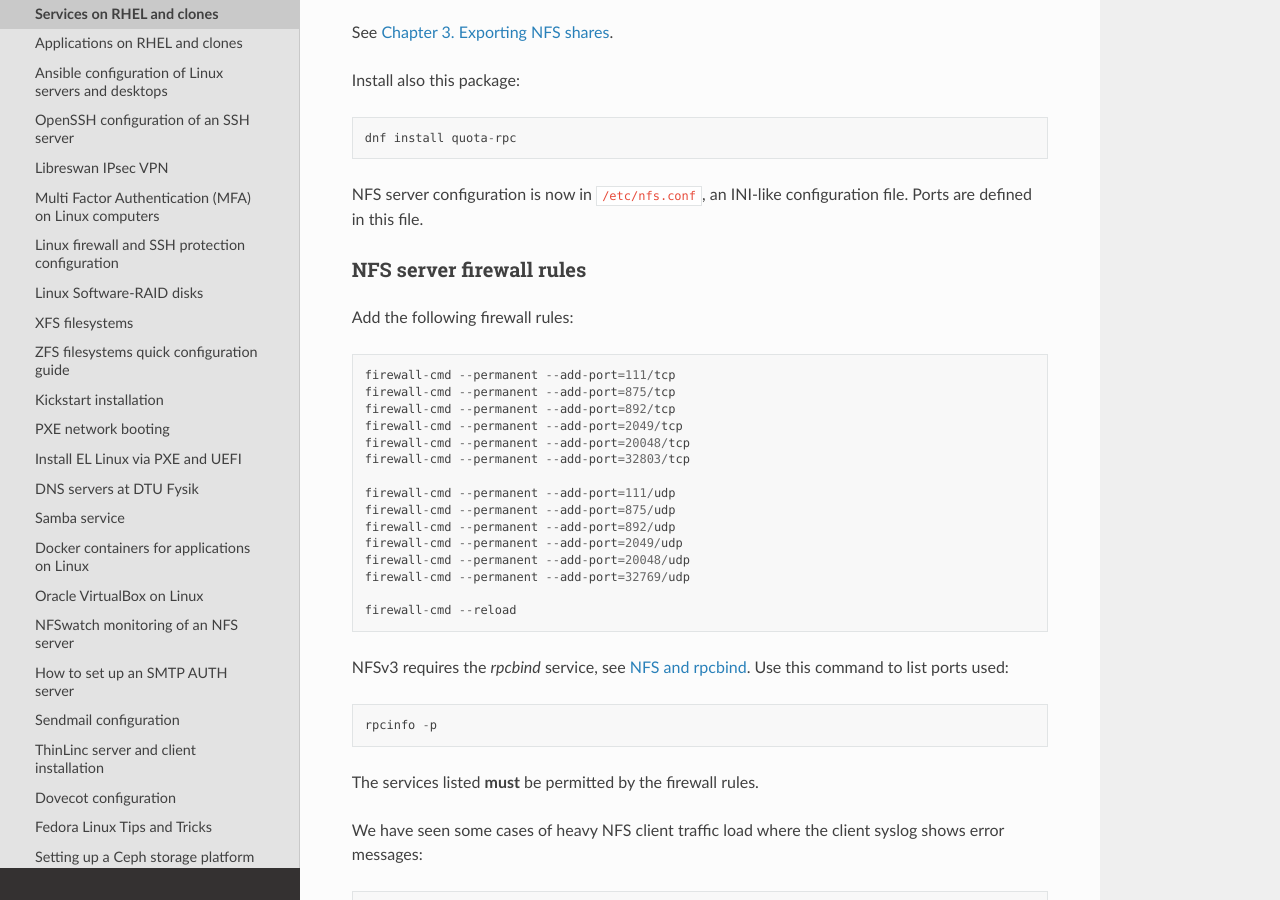
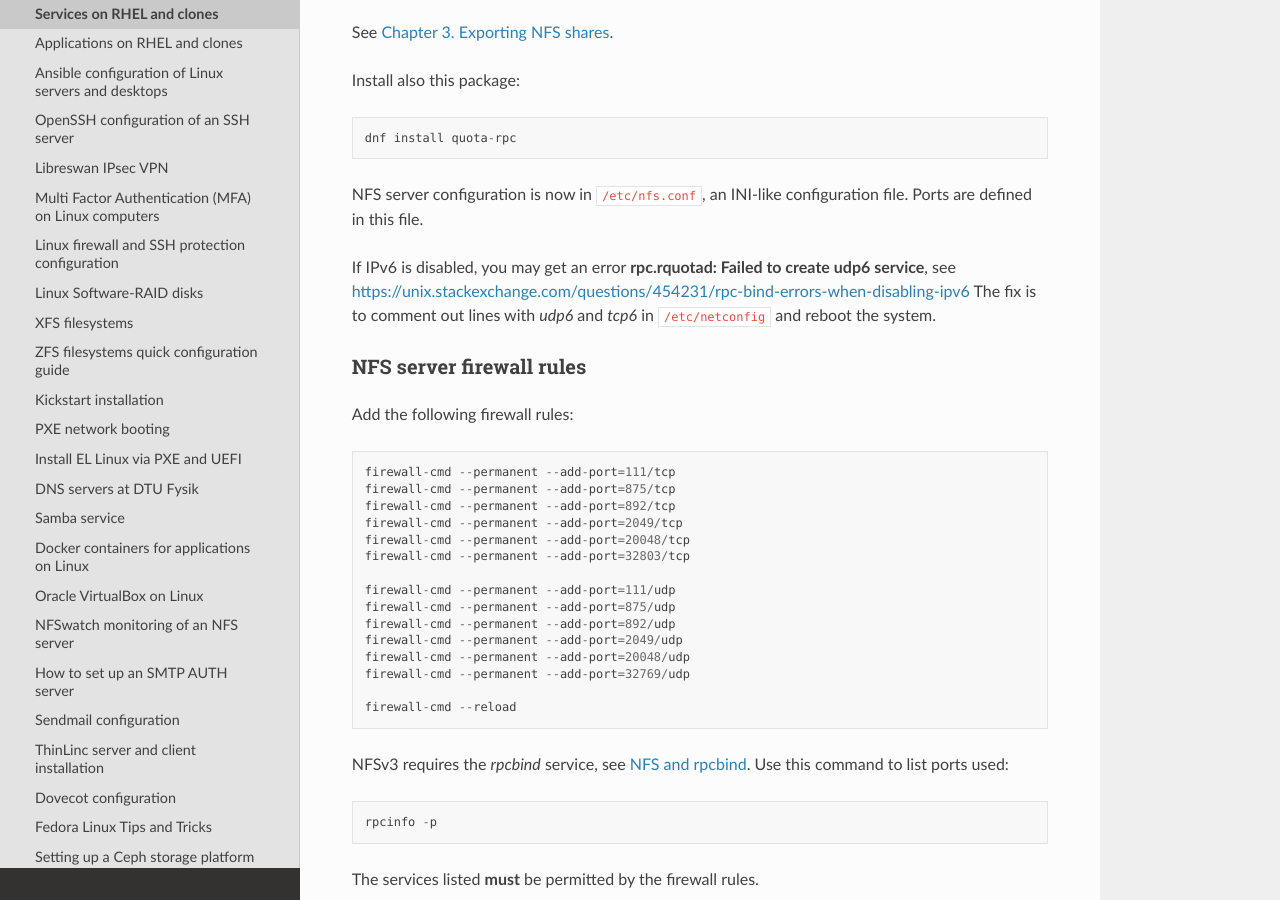
Before and after one commit to OleHolmNielsen/ITwiki, a Sphinx documentation site: the page built from docs/RHEL_services.rst, in a window 1280 px wide and 900 px high, scrolled down 11318 px. Built offline with Sphinx 7.4.7 and the Read the Docs theme 2.0.0, drawn with Linux system fonts in a browser that asks for light colours.

Commit message:
Fix for rpc.rquotad: Failed to create udp6 service

```diff
--- a/docs/RHEL_services.rst
+++ b/docs/RHEL_services.rst
@@ -468,6 +468,10 @@ Install also this package::
 NFS server configuration is now in ``/etc/nfs.conf``, an INI-like configuration file.
 Ports are defined in this file.
 
+If IPv6 is disabled, you may get an error **rpc.rquotad: Failed to create udp6 service**,
+see https://unix.stackexchange.com/questions/454231/rpc-bind-errors-when-disabling-ipv6
+The fix is to comment out lines with *udp6* and *tcp6* in ``/etc/netconfig`` and reboot the system.
+
 NFS server firewall rules
 -----------------------------------
 
```
